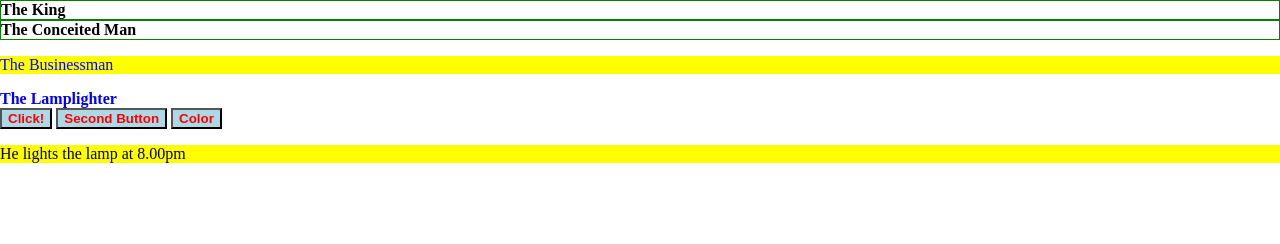
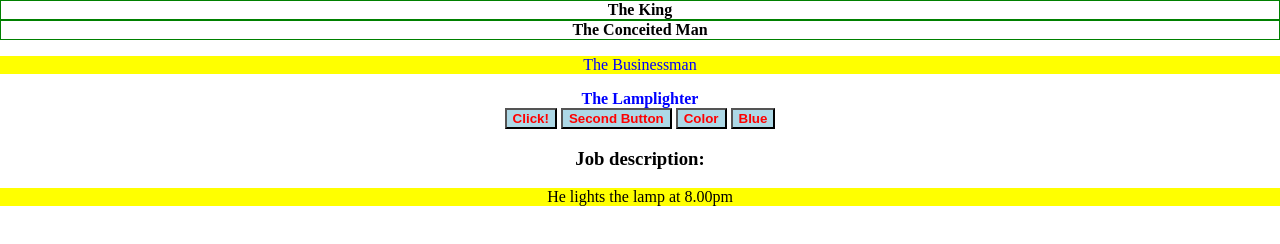
Before and after one commit to Decska/Simple-selectors, a plain HTML site: page Index.html in a window 1280 px wide. Both pictures are taken after a click on the button "Color". Drawn offline with nearby package versions, Linux system fonts and the light colour scheme.

Commit message:
Add some fun to Event Listeners, ex 1

```diff
--- a/Index.html
+++ b/Index.html
@@ -3,7 +3,7 @@
 <head>
     <meta charset="UTF-8">
     <meta name="viewport" content="width=device-width, initial-scale=1.0">
-    <title>Document</title>
+    <title>Simple Selectors</title>
     <link rel="stylesheet" href="style.css">
 </head>
 <body>
@@ -16,6 +16,8 @@
       <button id="first">Click!</button>
       <button id="second">Second Button</button>
       <button id="color">Color</button>
+      <button id="blue">Blue</button>
+    <h3>Job description:</h3>
       <script src="https://ajax.googleapis.com/ajax/libs/jquery/3.3.1/jquery.min.js"></script>
       <script src="scripts.js"></script>
 </body>
--- a/scripts.js
+++ b/scripts.js
@@ -11,5 +11,9 @@ $('#second').on('click', () => {
 
 //Events & Event Listeners, Excercise 3
 $('#color').on('click', () => {
-      $('button').css('background','lightblue');
-        })
+  $('button').css('background','lightblue');
+    })
+
+$('#blue').on('click', () => {
+  $('h3').css('background','lightblue');
+    })
--- a/style.css
+++ b/style.css
@@ -2,7 +2,8 @@ body {
     flex-wrap: wrap;
     margin: auto;
     justify-content: center;
-    align-items: flex-start;
+    align-items: center;
+    text-align: center;
 }
 
 .big {
```
